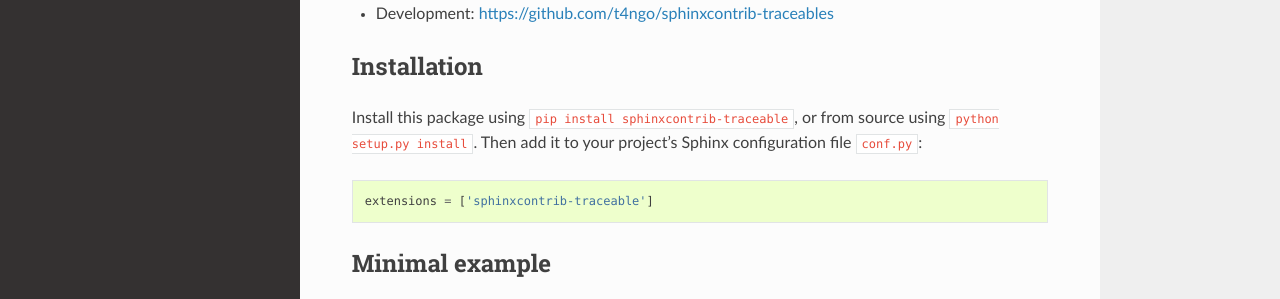
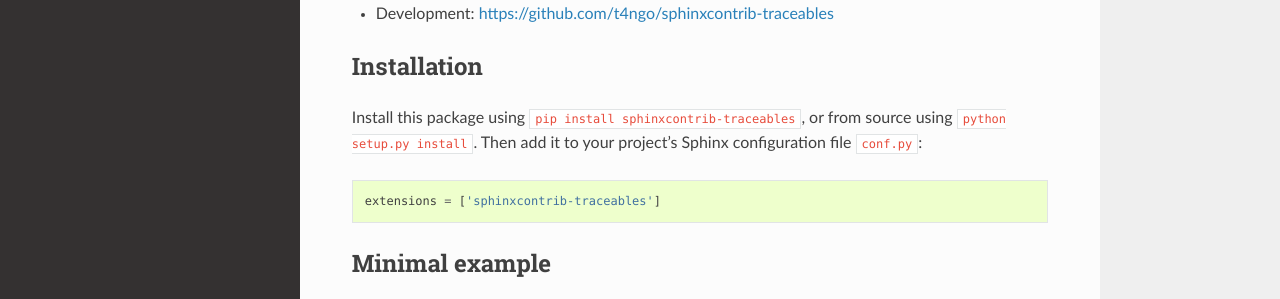
Before and after one commit to t4ngo/sphinxcontrib-traceables, a Sphinx documentation site: the page built from docs/gettingstarted.txt, in a window 1280 px wide and 1324 px high. Shown: the part 406-705 px from the top of the window. Built offline with Sphinx 7.4.7 and the Read the Docs theme 2.0.0, drawn with Linux system fonts in a browser that asks for light colours.

Commit message:
Fix typo in installation instructions

```diff
--- a/docs/gettingstarted.txt
+++ b/docs/gettingstarted.txt
@@ -11,13 +11,13 @@ Overview
 Installation
 ==============================================================================
 
-Install this package using ``pip install sphinxcontrib-traceable``, or
+Install this package using ``pip install sphinxcontrib-traceables``, or
 from source using ``python setup.py install``. Then add it to your
 project's Sphinx configuration file ``conf.py``:
 
 .. code-block:: python
 
-   extensions = ['sphinxcontrib-traceable']
+   extensions = ['sphinxcontrib-traceables']
 
 Minimal example
 ==============================================================================
```
